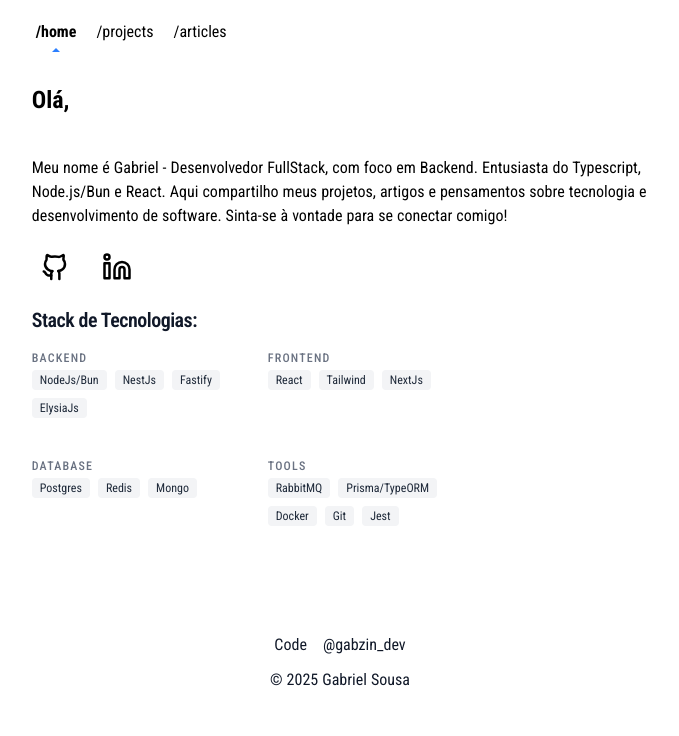
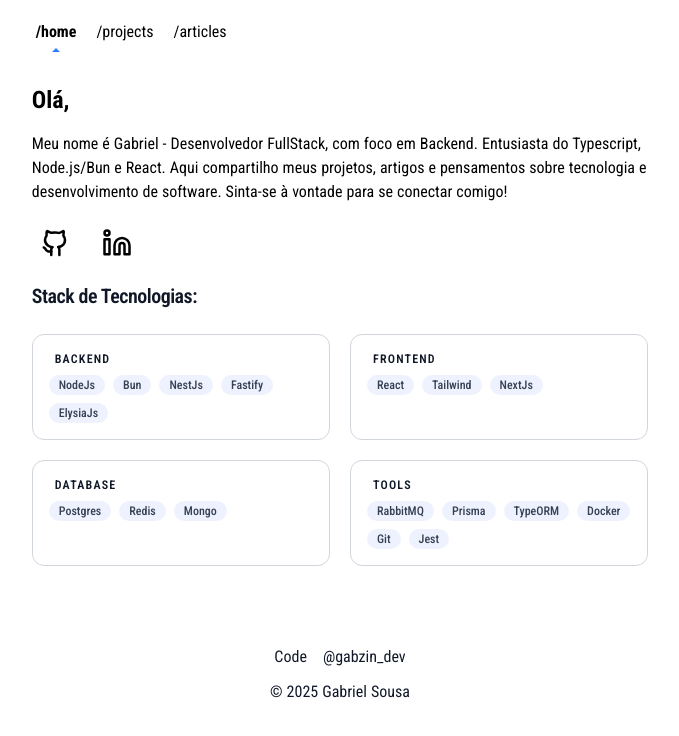
Before and after one commit to gsousa12/portfolio, a React (Vite) app: page /home in a window 1280 px wide. Shown: the top 736 px of the page, without its empty margins (300-979 px from the left). Built offline with nearby package versions, Linux system fonts and the light colour scheme.

Commit message:
Refactor HomePage, Footer, SectionTitle, StackBox components and update stacks data

```diff
--- a/src/sections/home/home-page/HomePage.tsx
+++ b/src/sections/home/home-page/HomePage.tsx
@@ -10,7 +10,7 @@ export const HomePage = () => {
     <ContentWrapper>
       <div className="flex flex-col">
         <SectionTitle label="Olá," />
-        <p className="block mt-4 isolate">
+        <p className="block isolate">
           Meu nome é Gabriel - Desenvolvedor FullStack, com foco em Backend.
           Entusiasta do Typescript, Node.js/Bun e React. Aqui compartilho meus
           projetos, artigos e pensamentos sobre tecnologia e desenvolvimento de
--- a/src/shared/components/footer/Footer.tsx
+++ b/src/shared/components/footer/Footer.tsx
@@ -7,7 +7,7 @@ export const Footer = () => {
   return (
     <footer
       className={`flex flex-col gap-1  text-sm ${
-        isMobile ? " items-start mt-4" : " items-center py-8 mt-15"
+        isMobile ? " items-center mt-4" : " items-center py-8 mt-12"
       }`}
     >
       <div className="flex gap-4">
--- a/src/shared/components/section-title/SectionTitle.tsx
+++ b/src/shared/components/section-title/SectionTitle.tsx
@@ -3,5 +3,5 @@ interface SectionTitleProps {
 }
 
 export const SectionTitle = ({ label }: SectionTitleProps) => {
-  return <h2 className="text-2xl font-bold mb-6">{label}</h2>;
+  return <h2 className="text-2xl font-bold mb-4">{label}</h2>;
 };
--- a/src/shared/components/stack-box/StackBox.tsx
+++ b/src/shared/components/stack-box/StackBox.tsx
@@ -7,31 +7,40 @@ interface StackBoxProps {
   stacks: Stack[];
 }
 
-export const StackBox = ({ stacks }: StackBoxProps) => {
-  return (
-    <div>
-      <h2 className="text-xl font-semibold text-gray-900 mb-4 tracking-tight">
+export const StackBox = ({ stacks }: StackBoxProps) => (
+  <section aria-labelledby="stacks-title">
+    <h2
+      id="stacks-title"
+      className="mb-6 text-lg md:text-xl font-semibold tracking-tight text-gray-900"
+    >
       Stack de Tecnologias:
     </h2>
-      <div className="grid grid-cols-1 md:grid-cols-2 max-w-md gap-6">
-        {stacks.map((stack) => (
-          <div key={stack.category} className="w-full">
-            <h3 className="text-xs uppercase text-gray-500 font-medium mb-1 tracking-widest">
-              {stack.category}
+    <div className="grid gap-5 sm:grid-cols-2 lg:grid-cols-2">
+      {stacks.map(({ category, techs }) => (
+        <article
+          key={category}
+          className="group relative rounded-xl border border-gray-300
+                     bg-white/60
+                     backdrop-blur p-4 transition-shadow hover:shadow-md"
+        >
+          <h3 className="flex items-center mb-2 text-xs font-semibold uppercase tracking-widest text-gray-900">
+            <span className="block h-1.5 w-1.5 rounded-full bg-white" />
+            {category}
           </h3>
-            <ul className="flex flex-wrap gap-2 mb-4">
-              {stack.techs.map((tech) => (
+
+          <ul className="flex flex-wrap gap-2">
+            {techs.map((tech) => (
               <li
                 key={tech}
-                  className="text-xs text-gray-800 bg-gray-100 rounded px-2 py-0.5"
+                className="rounded-full bg-indigo-50 text-gray-700
+                           px-2.5 py-0.5 text-xs font-medium"
               >
-                  {tech}
+                {tech.trim()}
               </li>
             ))}
           </ul>
-          </div>
+        </article>
       ))}
     </div>
-    </div>
+  </section>
 );
-};
--- a/src/shared/datas/home-datas.ts
+++ b/src/shared/datas/home-datas.ts
@@ -12,7 +12,7 @@ export const socialItemsData: SocialItem[] = [
 export const stacksData = [
   {
     category: "Backend",
-    techs: [" NodeJs/Bun", "NestJs", "Fastify", "ElysiaJs"],
+    techs: [" NodeJs", "Bun", "NestJs", "Fastify", "ElysiaJs"],
   },
   {
     category: "Frontend",
@@ -24,6 +24,6 @@ export const stacksData = [
   },
   {
     category: "Tools",
-    techs: ["RabbitMQ", "Prisma/TypeORM", "Docker", "Git", "Jest"],
+    techs: ["RabbitMQ", "Prisma", "TypeORM", "Docker", "Git", "Jest"],
   },
 ];
```
Lines whose indentation alone changed are shown as unchanged.
